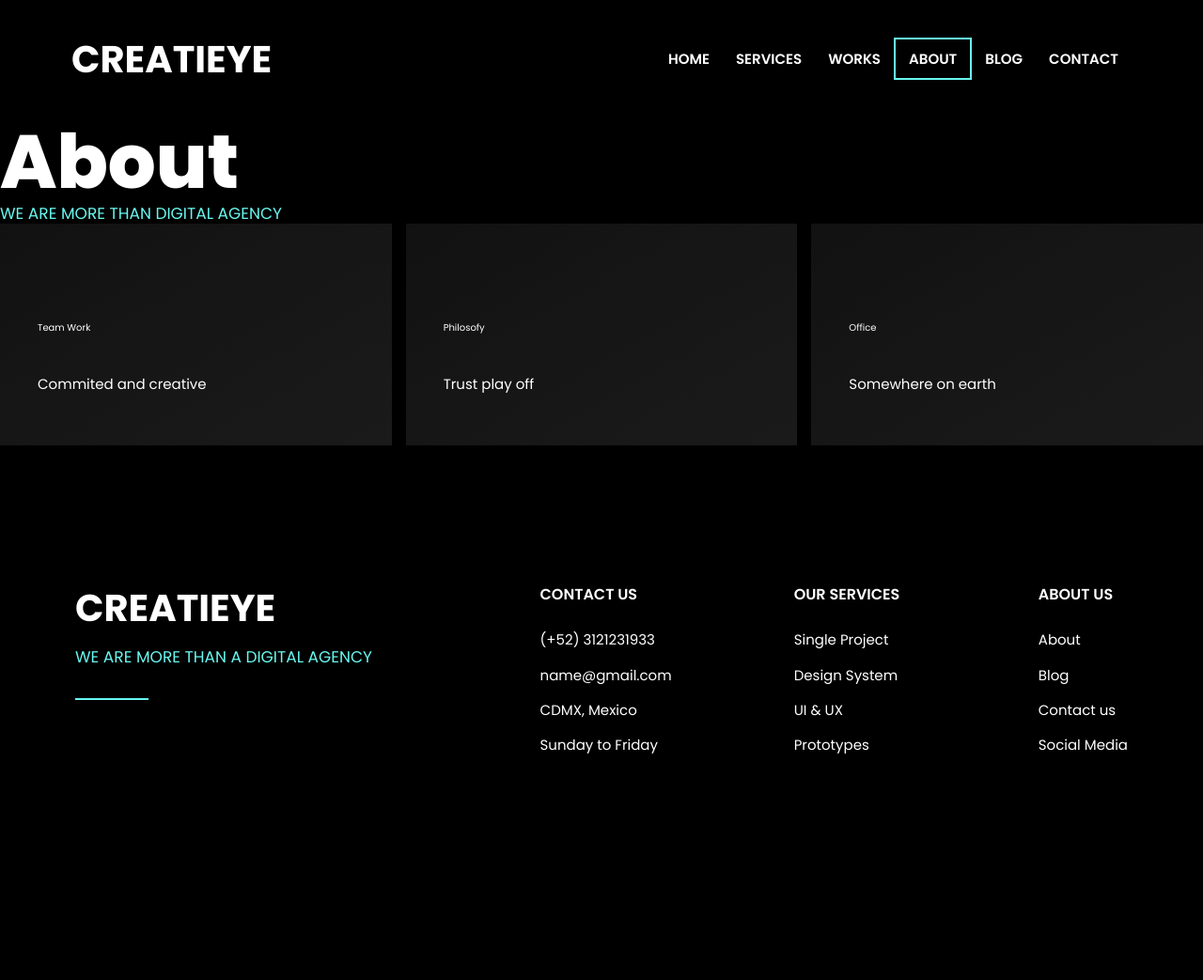
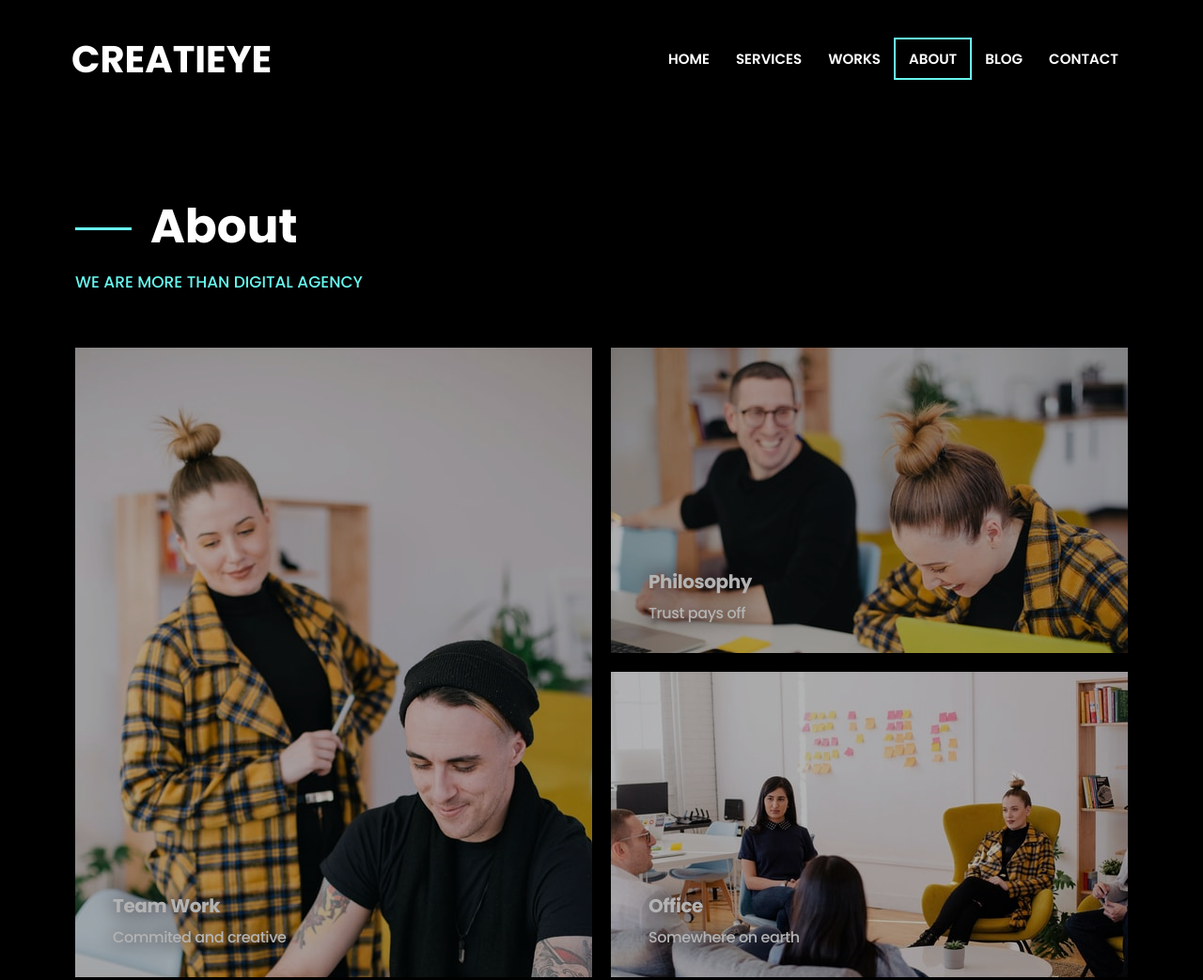
Before and after one commit to DiegoFigueroa98/creatieye, a website: page about.html in a window 1280 px wide. Shown: the top 1043 px of the page at 94% size. Before the commit the page ends 851 px from the top, so only its background shows below. Drawn offline with Linux system fonts and the light colour scheme.

Commit message:
Apply SEO and finish about page

```diff
--- a/about.html
+++ b/about.html
@@ -5,6 +5,8 @@
     <meta http-equiv="X-UA-Compatible" content="IE=edge" />
     <meta name="viewport" content="width=device-width, initial-scale=1.0" />
     <meta name="author" content="Diego Figueroa" />
+    <meta name="description" content="Creatieye a Digital Agency" />
+    <meta name="author" content="Digital Agency, Creatieye, Designs" />
     <link rel="stylesheet" href="css/normalize.css" />
     <link rel="stylesheet" href="css/reset.css" />
     <link rel="stylesheet" href="css/style.css" />
@@ -14,7 +16,7 @@
       href="https://fonts.googleapis.com/css2?family=Poppins:wght@300;400;500;600;700;800&display=swap"
       rel="stylesheet"
     />
-    <title>Wireframe HTML</title>
+    <title>About Creatieye</title>
   </head>
   <body class="body-about">
     <!-- Header Component -->
@@ -47,25 +49,27 @@
       </nav>
     </header>
     <!-- Main content -->
-    <main>
-      <h1 class="h1">About</h1>
-      <h5 class="h5">We are more than digital agency</h5>
+    <main class="main main--about content-width">
+      <section class="hero hero--works">
+        <h2 class="hero__title--works h2 left-line">About</h1>
+        <h5 class="hero__slogan--works h5">We are more than digital agency</h5>
+      </section>
       <!-- Cards -->
-      <section class="cards-container">
+      <section class="cards-container--about">
         <!-- Card 1 -->
-        <article class="card">
-          <h3 class="card__title">Team Work</h3>
-          <p class="card__description">Commited and creative</p>
+        <article class="card--about">
+          <p class="card--about__title h4">Team Work</p>
+          <p class="card--about__description">Commited and creative</p>
         </article>
         <!-- Card 2 -->
-        <article class="card">
-          <h3 class="card__title">Philosofy</h3>
-          <p class="card__description">Trust play off</p>
+        <article class="card--about">
+          <p class="card--about__title h4">Philosophy</p>
+          <p class="card--about__description">Trust pays off</p>
         </article>
         <!-- Card 3 -->
-        <article class="card">
-          <h3 class="card__title">Office</h3>
-          <p class="card__description">Somewhere on earth</p>
+        <article class="card--about">
+          <p class="card--about__title h4">Office</p>
+          <p class="card--about__description">Somewhere on earth</p>
         </article>
       </section>
     </main>
--- a/scss/style.scss
+++ b/scss/style.scss
@@ -108,7 +108,7 @@
   }
 
   .h5 {
-    font-weight: 400;
+    font-weight: 500;
     font-size: 1.7rem;
     text-transform: uppercase;
   }
@@ -351,11 +351,75 @@
     filter: grayscale(1) invert(1);
   }
 
+  /* About Modifier */
+  .cards-container--about {
+    display: grid;
+    gap: 2rem;
+    grid-template-columns: repeat(2, 1fr);
+    grid-template-rows: repeat(2, 1fr);
+    margin-top: 6rem;
+
+    .card--about:hover {
+      transition: all 0.2s ease-in-out;
+      transform: scale(1.05);
+      opacity: 1;
+    }
+  }
+
+  .card--about {
+    min-height: 325px;
+    background: white;
+    opacity: 0.7;
+    display: flex;
+    flex-direction: column;
+    justify-content: flex-end;
+
+    &__title,
+    &__description {
+      padding-left: 4rem;
+      margin-bottom: 1.3rem;
+      color: var(--white-color);
+      letter-spacing: -0.4px;
+      text-shadow: 0px 0px 20px var(--dark-color);
+    }
+
+    &__title {
+      font-weight: 700;
+    }
+
+    &__description {
+      font-weight: 500;
+      font-size: 1.6rem;
+      padding-bottom: 2rem;
+    }
+  }
+
+  /* Team Work Card */
+  .card--about:nth-child(1) {
+    grid-row: 1/-1;
+    grid-column: 1/2;
+    background-image: url("../images/team-work.jpg");
+  }
+
+  /* Philosophy Card */
+  .card--about:nth-child(2) {
+    grid-row: 1/2;
+    grid-column: 2;
+    background-image: url("../images/philosophy.jpg");
+  }
+
+  /* Office Card */
+  .card--about:nth-child(3) {
+    grid-row: 2/-1;
+    grid-column: 2;
+    background-image: url("../images/office.jpg");
+  }
+
   /* ==========================================================================
      Table
      ========================================================================== */
   .table {
-    margin-top: 3rem;
+    margin-top: 5rem;
     width: 100%;
 
     &__header {
```
Also changed, not shown: blog.html (+7 -5 lines), contact.html (+4 -2 lines), index.html (+6 -4 lines), services.html (+3 -1 lines), works.html (+4 -2 lines), css/style.css, images/office.jpg (added), images/philosophy.jpg (added), images/team-work.jpg (added), 1 other file.
